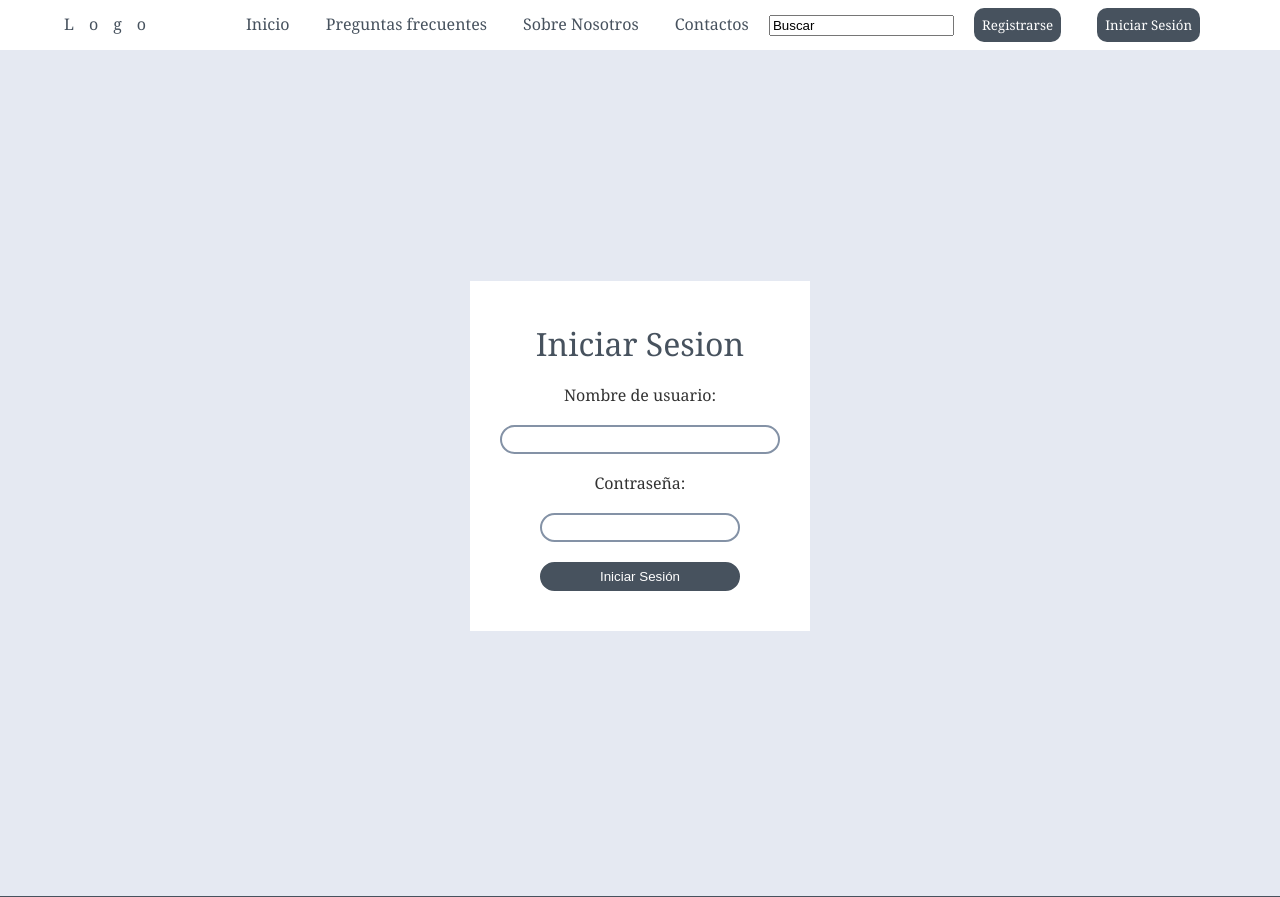
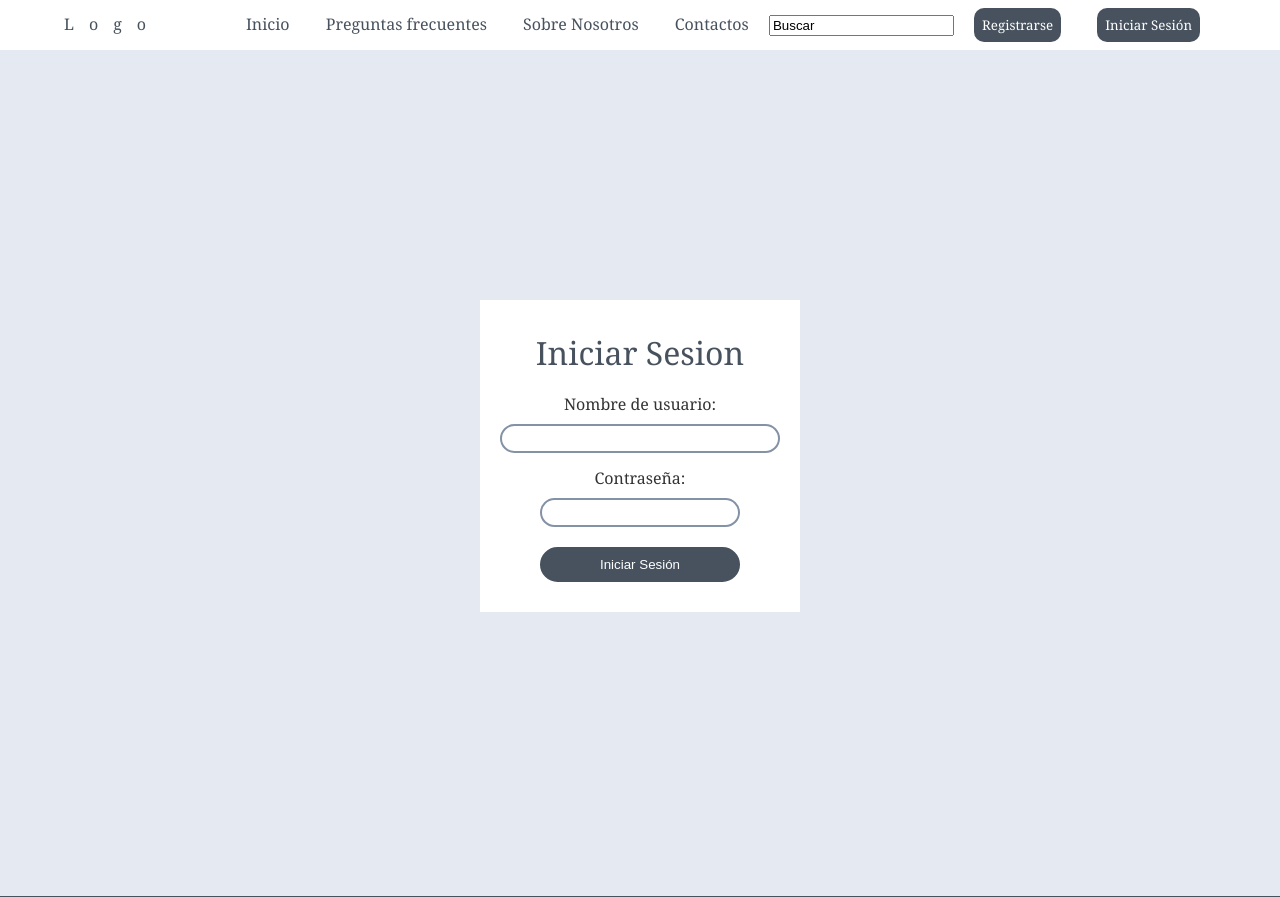
Before and after one commit to Frank-Unsa/FrontendPrueba, a Django app: page /login/ in a window 1280 px wide. Shown: the top 897 px of the page. Run offline with Django 3.2, Linux system fonts and the light colour scheme.

Commit message:
arreglos

```diff
--- a/static/css/login.css
+++ b/static/css/login.css
@@ -16,7 +16,7 @@
 
 .form {
     width: 300px;
-    padding: 20px;
+    padding: 10px;
     background: white;
     text-align: center;
 }
@@ -31,10 +31,10 @@
     border: 0;
     background: none;
     display: block;
-    margin: 20px auto;
+    margin: 10px auto;
     text-align: center;
     border: 2px solid #8492A6;
-    padding: 5px 10px;
+    padding: 5px 5px;
     width: 200px;
     outline: none;
     color: #47525E;
@@ -54,7 +54,7 @@
     margin: 20px auto;
     text-align: center;
     border: 2px solid #47525E;
-    padding: 5px 40px;
+    padding: 8px 40px;
     outline: none;
     color: white;
     border-radius: 24px;
```
